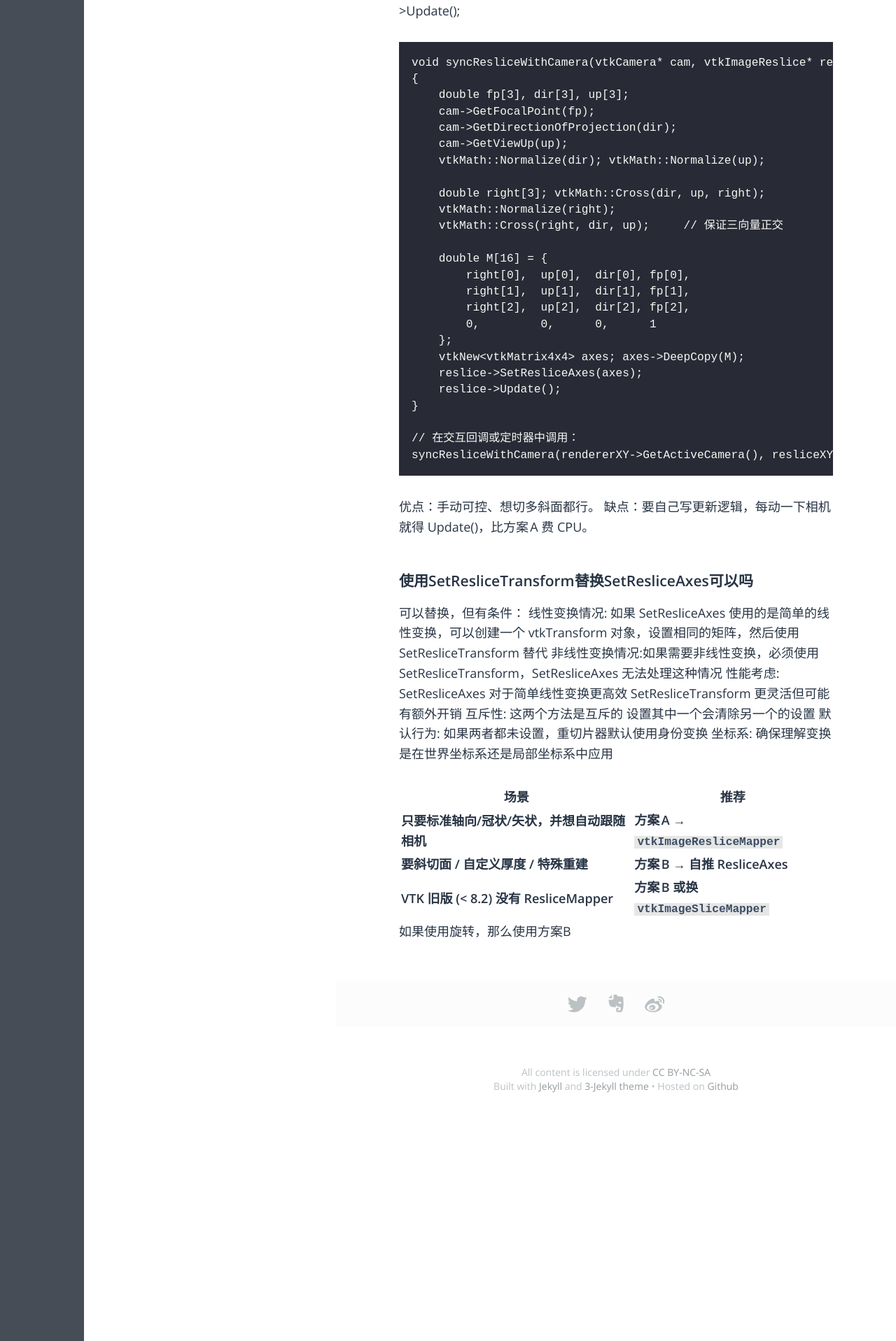
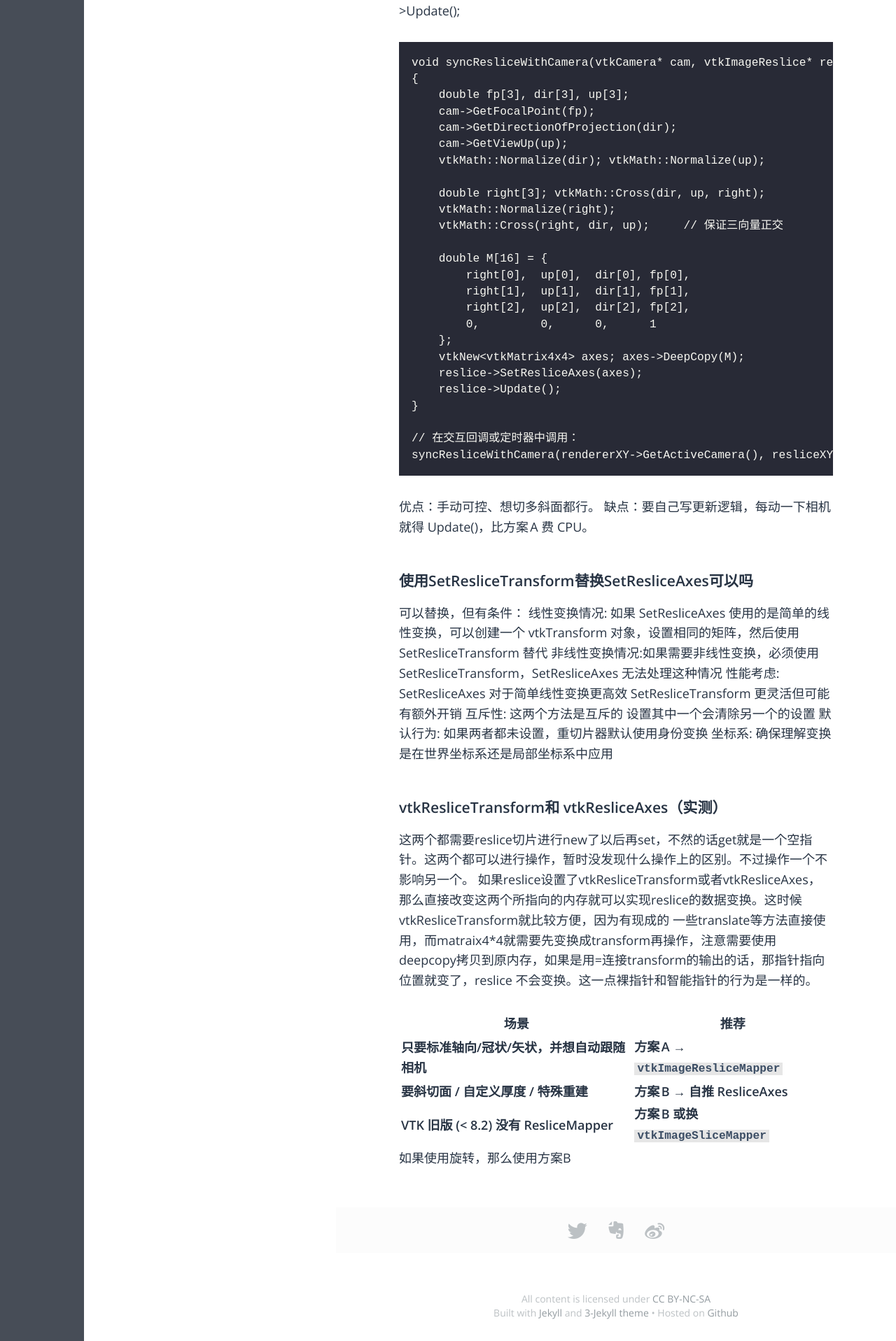
Before and after one commit to aliangaaa/aliangaaa.github.io, a Jekyll site: the page built from _posts/vtk/2025-7-16-图像数据三视图切面.md, in a window 1280 px wide. Shown: the part 1922-3839 px from the top of the page at 70% size. Built offline with Jekyll 4.4.1, drawn with Linux system fonts in a browser that asks for light colours; some web fonts are replaced.

Commit message:
Update 2025-7-16-图像数据三视图切面.md

```diff
--- a/_posts/vtk/2025-7-16-图像数据三视图切面.md
+++ b/_posts/vtk/2025-7-16-图像数据三视图切面.md
@@ -114,6 +114,12 @@ SetResliceTransform 更灵活但可能有额外开销
 坐标系:
 确保理解变换是在世界坐标系还是局部坐标系中应用
 
+### vtkResliceTransform和 vtkResliceAxes（实测）
+这两个都需要reslice切片进行new了以后再set，不然的话get就是一个空指针。这两个都可以进行操作，暂时没发现什么操作上的区别。不过操作一个不影响另一个。
+如果reslice设置了vtkResliceTransform或者vtkResliceAxes，那么直接改变这两个所指向的内存就可以实现reslice的数据变换。这时候vtkResliceTransform就比较方便，因为有现成的
+一些translate等方法直接使用，而matraix4*4就需要先变换成transform再操作，注意需要使用deepcopy拷贝到原内存，如果是用=连接transform的输出的话，那指针指向位置就变了，reslice
+不会变换。这一点裸指针和智能指针的行为是一样的。
+
 | 场景                                  | 推荐                                 |
 | ----------------------------------- | ---------------------------------- |
 | **只要标准轴向/冠状/矢状，并想自动跟随相机**           | **方案 A → `vtkImageResliceMapper`** |
```
